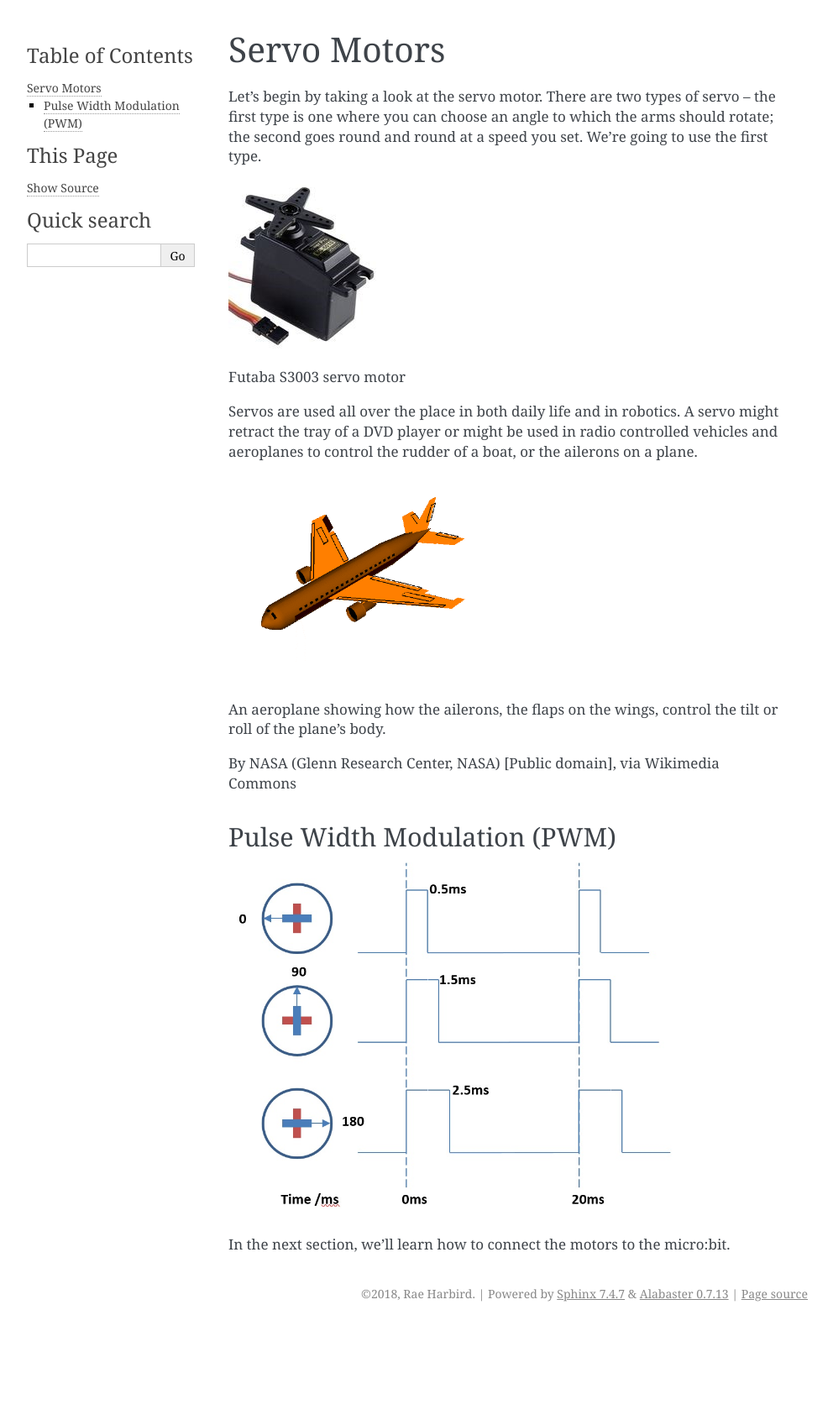
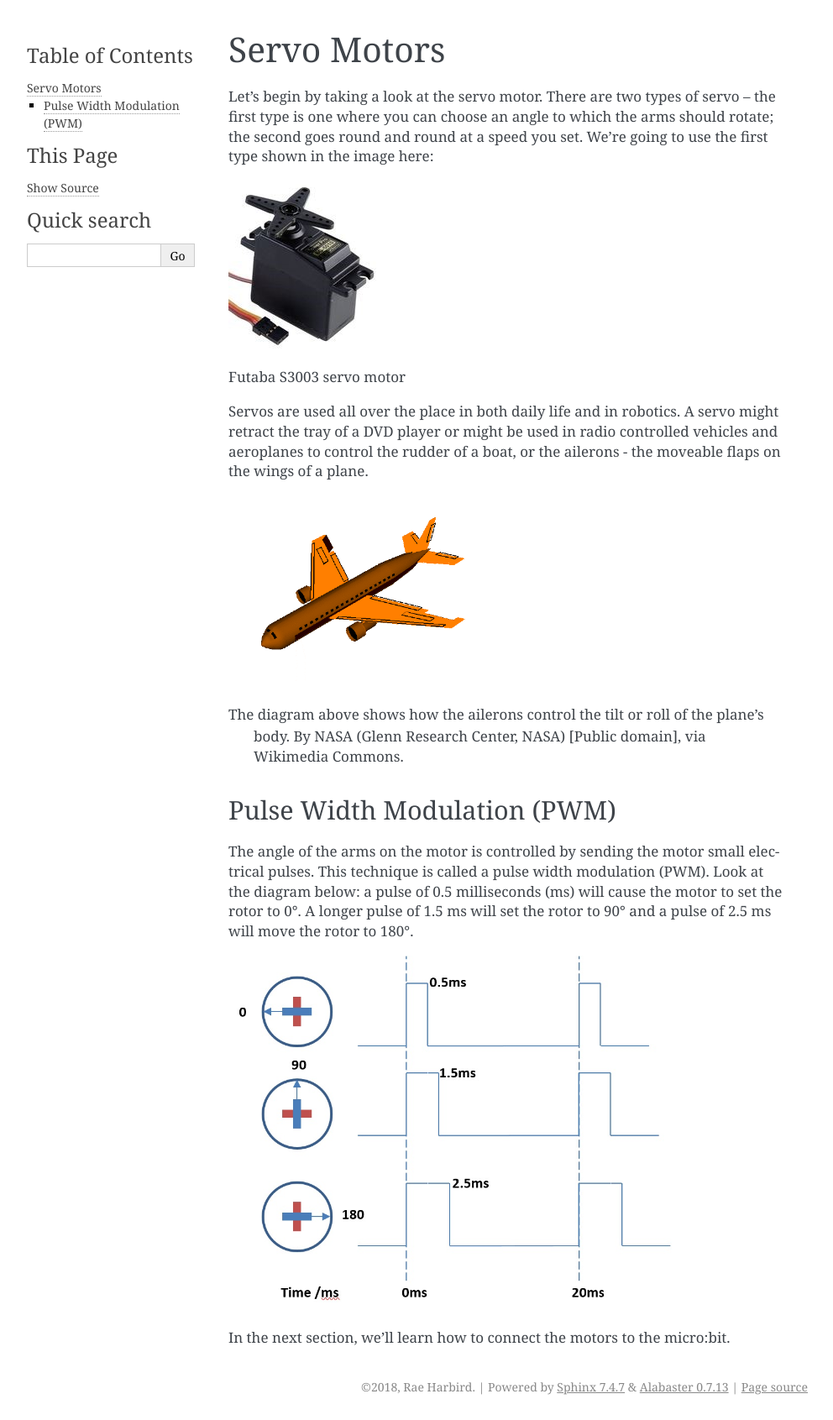
Before and after one commit to rharbird/ucl-microbit-robotics-readthedocs, a Sphinx documentation site: the page built from source/motors.rst, in a window 1280 px wide. Shown: the whole page at 84% size, without its empty margins (148-1140 px from the left). Built offline with Sphinx 7.4.7, drawn with Linux system fonts in a browser that asks for light colours; pages that are not in the unit, such as notebooks, are missing from menus; before the commit the page ends 1580 px from its top, so only the background shows below that.

```diff
--- a/source/motors.rst
+++ b/source/motors.rst
@@ -4,7 +4,7 @@ Servo Motors
 Let's begin by taking a look at the servo motor. There are two types of
 servo – the first type is one where you can choose an angle to which the arms
 should rotate; the second goes round and round at a speed you set. We’re going
-to use the first type.
+to use the first type shown in the image here:
 
 .. image:: pictures/futabaS3003.jpg
 
@@ -12,19 +12,23 @@ Futaba S3003 servo motor
 
 Servos are used all over the place in both daily life and in robotics. A servo
 might retract the tray of a DVD player or might be used in radio controlled
-vehicles and aeroplanes to control the rudder of a boat, or the ailerons on a
-plane.
+vehicles and aeroplanes to control the rudder of a boat, or the ailerons - the
+moveable flaps on the wings of a plane.
 
 .. image:: pictures/Aileron_roll.gif
   :scale: 60 %
 
-An aeroplane showing how the ailerons, the flaps on the wings, control the tilt
-or roll of the plane's body.
-
-By NASA (Glenn Research Center, NASA) [Public domain], via Wikimedia Commons
+The diagram above shows how the ailerons control the tilt or roll of the plane's
+ body. By NASA (Glenn Research Center, NASA) [Public domain], via Wikimedia
+ Commons.
 
 Pulse Width Modulation (PWM)
 ----------------------------
+The angle of the arms on the motor is controlled by sending the motor small electrical
+pulses. This technique is called a pulse width modulation (PWM). Look at the
+diagram below: a pulse of 0.5 milliseconds (ms) will cause the motor to set the rotor
+to 0°. A longer pulse of 1.5 ms will set the rotor to 90° and a pulse of 2.5 ms
+will move the rotor to 180°.
 
 .. image:: pictures/PWM.jpg
   :scale: 60 %
```
Also changed, not shown: source/connections.rst (added, +33 -0 lines), source/pictures/jumper_wires.jpg (added), source/pictures/microbit_breakout_pwm.jpg (added).
